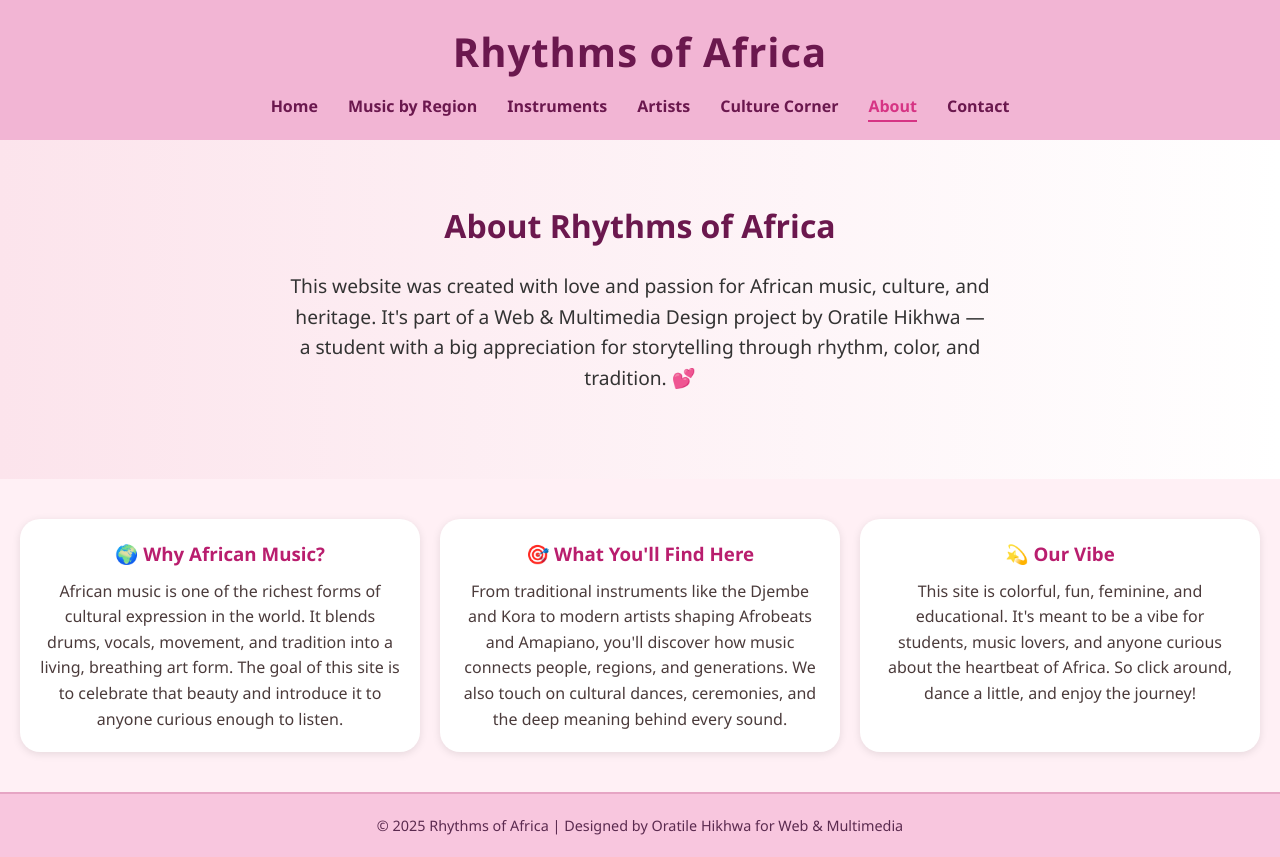
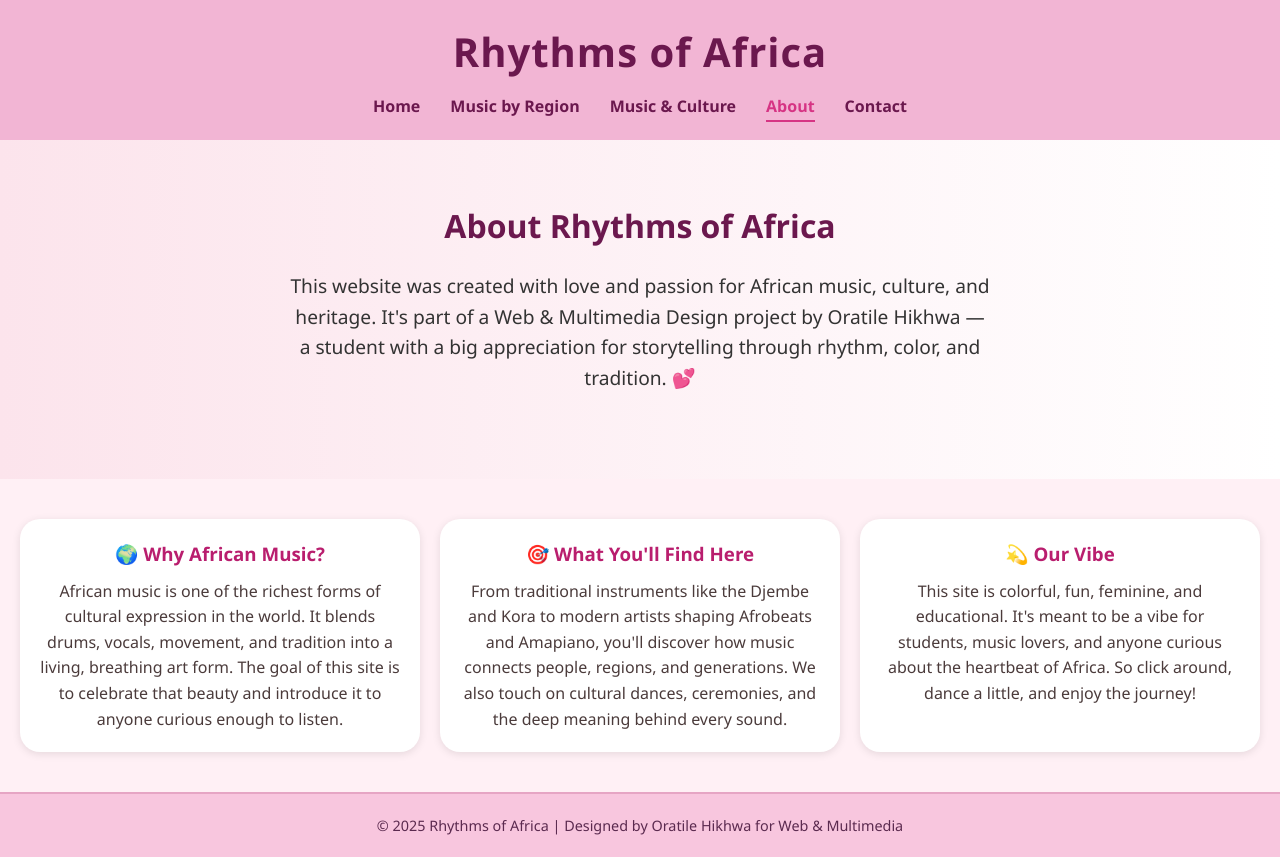
Before and after one commit to bida24-326/african-music-and-culture, a plain HTML site: page about.html in a window 1280 px wide. Drawn offline with Linux system fonts and the light colour scheme; files that its build step writes are made by us from their sources.

Commit message:
Update about.html

```diff
--- a/about.html
+++ b/about.html
@@ -14,9 +14,7 @@
       <ul>
         <li><a href="index.html">Home</a></li>
         <li><a href="regions.html">Music by Region</a></li>
-        <li><a href="instruments.html">Instruments</a></li>
-        <li><a href="artists.html">Artists</a></li>
-        <li><a href="culture.html">Culture Corner</a></li>
+        <li><a href="music-culture.html">Music & Culture</a></li>
         <li><a href="about.html" class="active">About</a></li>
         <li><a href="contact.html">Contact</a></li>
       </ul>
```
